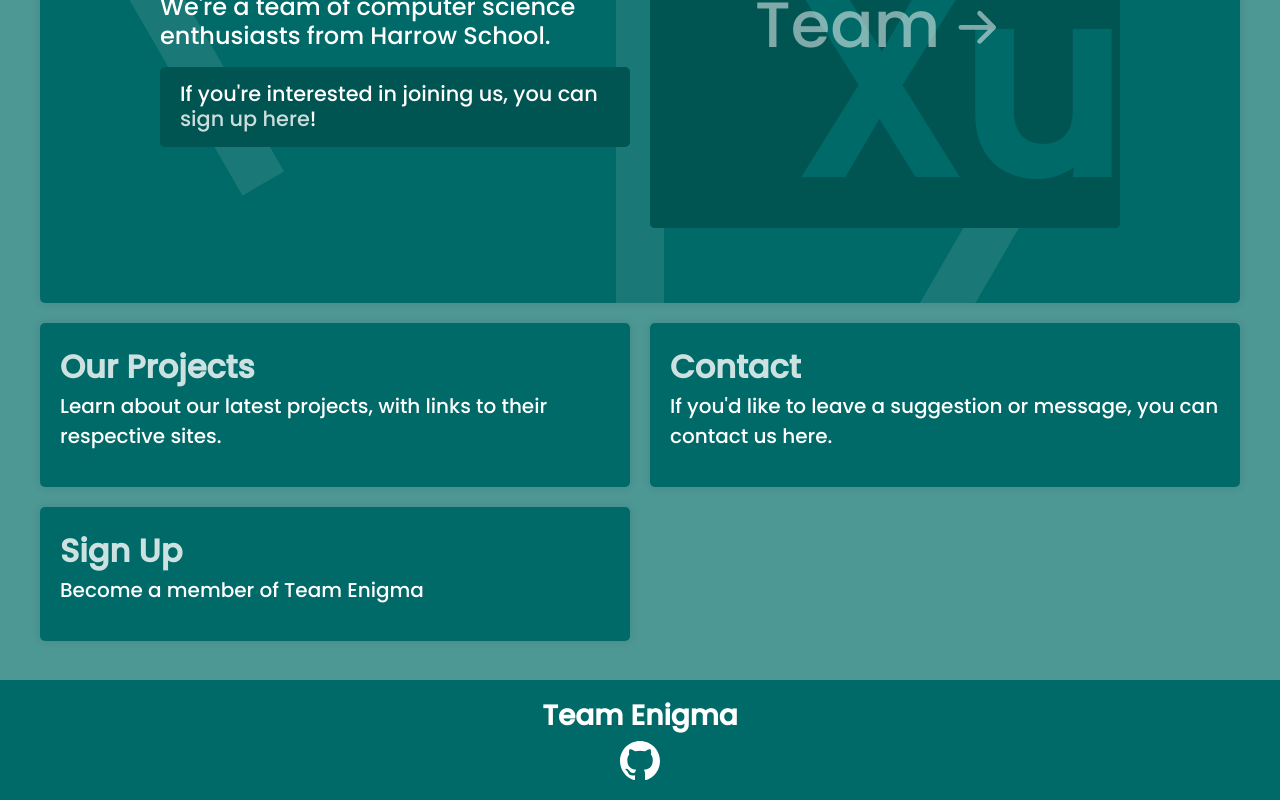
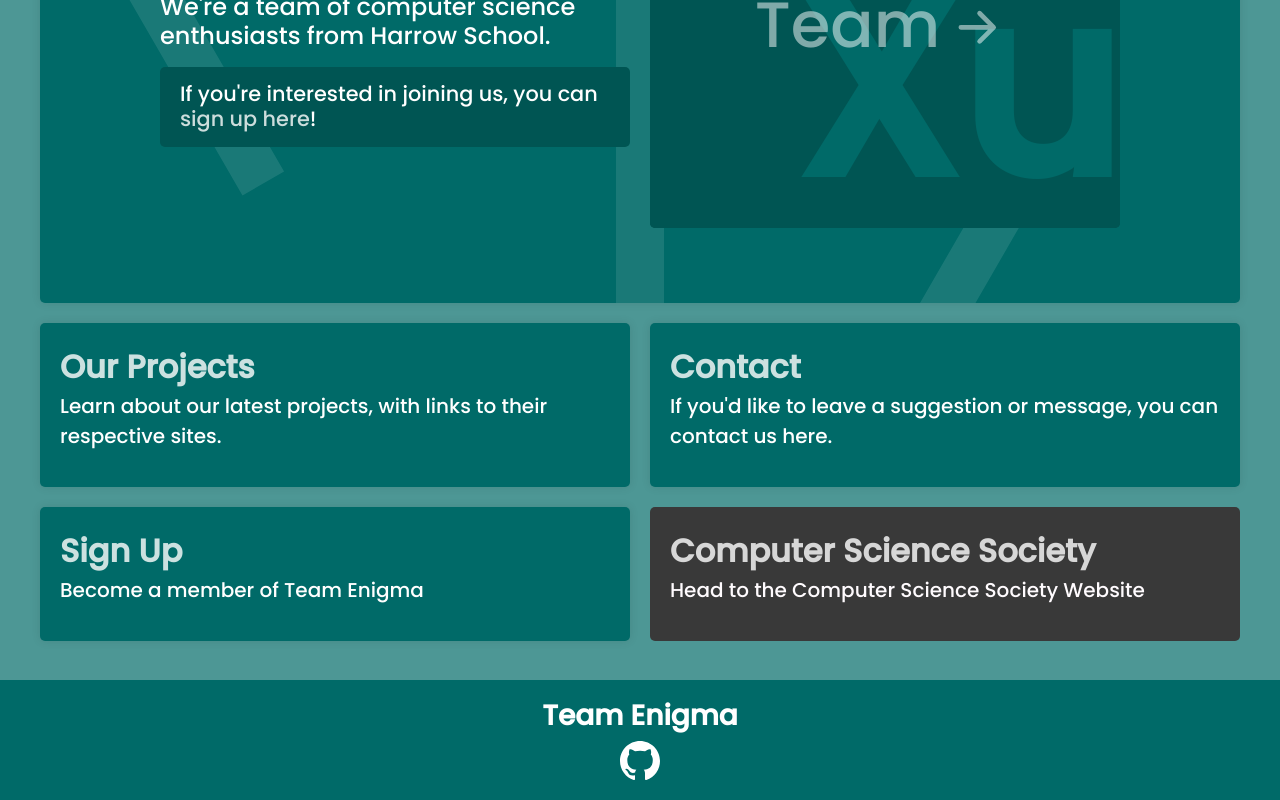
Before and after one commit to filamity/tewebsite, a Next.js app: page / in a window 1280 px wide. Shown: the part 441-1241 px from the top of the page. Built offline with nearby package versions, Linux system fonts and the light colour scheme.

Commit message:
added css site link

```diff
--- a/pages/index.js
+++ b/pages/index.js
@@ -89,6 +89,14 @@
             Become a member of Team Enigma
           </p>
         </div>
+        <div className={styles.cssgridcard}>
+          <Link href="https://css.harrowschool.io" passHref>
+            <span className={`${styles.gridcardtitle} a`}>Computer Science Society</span>
+          </Link>
+          <p>
+            Head to the Computer Science Society Website
+          </p>
+        </div>
       </div>
     </div>
   );
--- a/styles/pages/Home.module.css
+++ b/styles/pages/Home.module.css
@@ -65,6 +65,15 @@
   color: white;
   width: 100%;
 }
+
+.cssgridcard {
+  border-radius: 5px;
+  padding: 20px;
+  background: #393939;
+  color: #fffbfe;
+  width: 100%;
+}
+
 .gridcardtitle,
 .gridcardtitle:hover {
   font-weight: bold;
```
